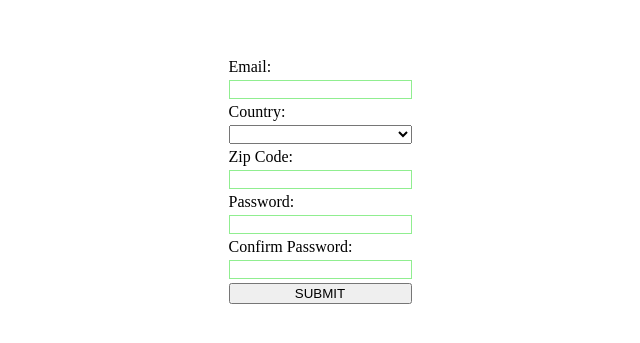
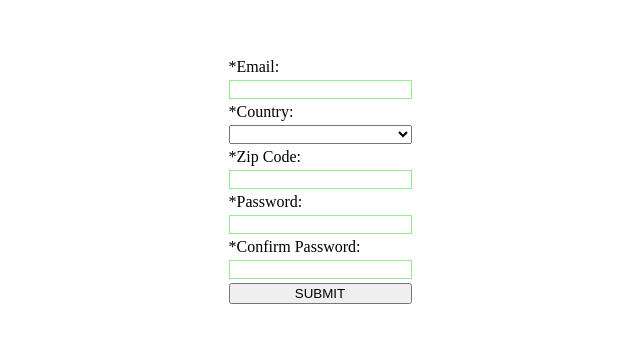
Before and after one commit to LedaThemis/odin-form-validation, a website built with webpack: page dist/index.html in a window 1280 px wide. Shown: the part 219-562 px from the top of the page, 320-960 px from the left. Built offline with nearby package versions, Linux system fonts and the light colour scheme.

Commit message:
add * to indicate required

```diff
--- a/dist/index.html
+++ b/dist/index.html
@@ -14,23 +14,23 @@
     <main id="main">
         <form id="form">
             <div id="email-input" class="input-div">
-                <label for="email">Email:</label>
+                <label for="email">*Email:</label>
                 <input type="email" name="email" id="email">
             </div>
             <div id="country-input" class="input-div">
-                <label for="country">Country:</label>
+                <label for="country">*Country:</label>
                 <select name="country" id="country"></select>
             </div>
             <div id="zip-code-input" class="input-div">
-                <label for="zip-code">Zip Code:</label>
+                <label for="zip-code">*Zip Code:</label>
                 <input type="text" name="zip-code" id="zip-code" pattern="^[0-9]{5}(?:-[0-9]{4})?$">
             </div>
             <div id="password-input" class="input-div">
-                <label for="password">Password:</label>
+                <label for="password">*Password:</label>
                 <input type="text" name="password" id="password">
             </div>
             <div id="confirmPassword-input" class="input-div">
-                <label for="confirmPassword">Confirm Password:</label>
+                <label for="confirmPassword">*Confirm Password:</label>
                 <input type="text" name="confirmPassword" id="confirmPassword">
                 <span id="passwords-do-not-match" style="display: none; font-size: 10px; color: red;">*Passwords do
                     not
```
